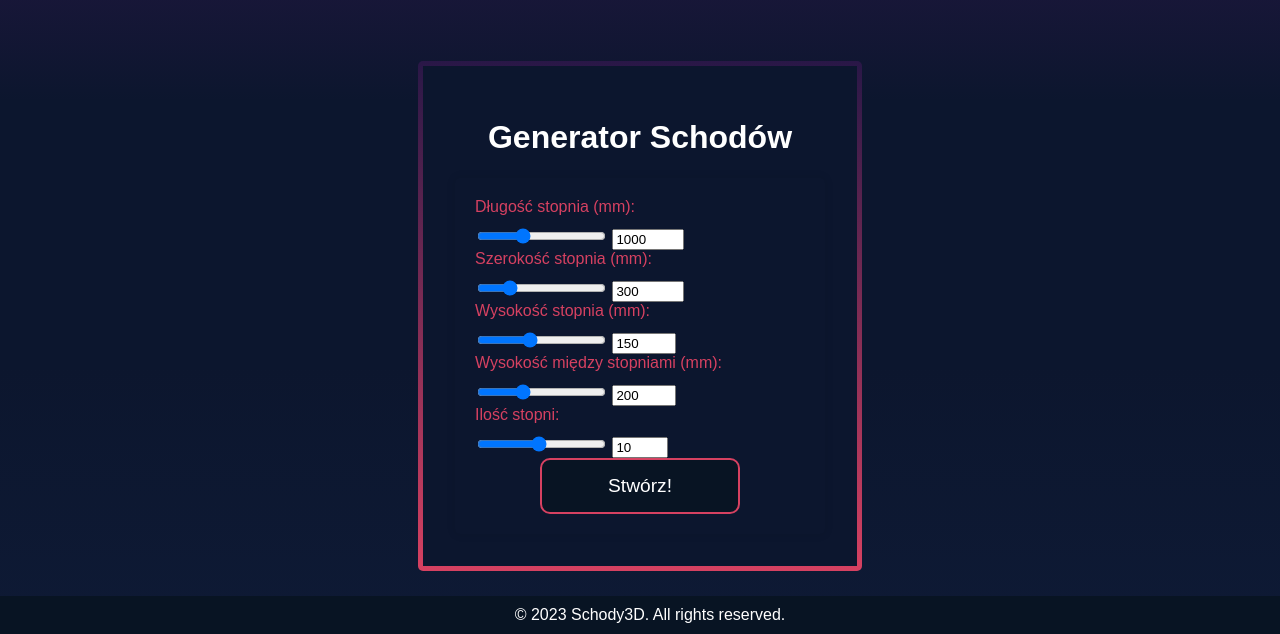
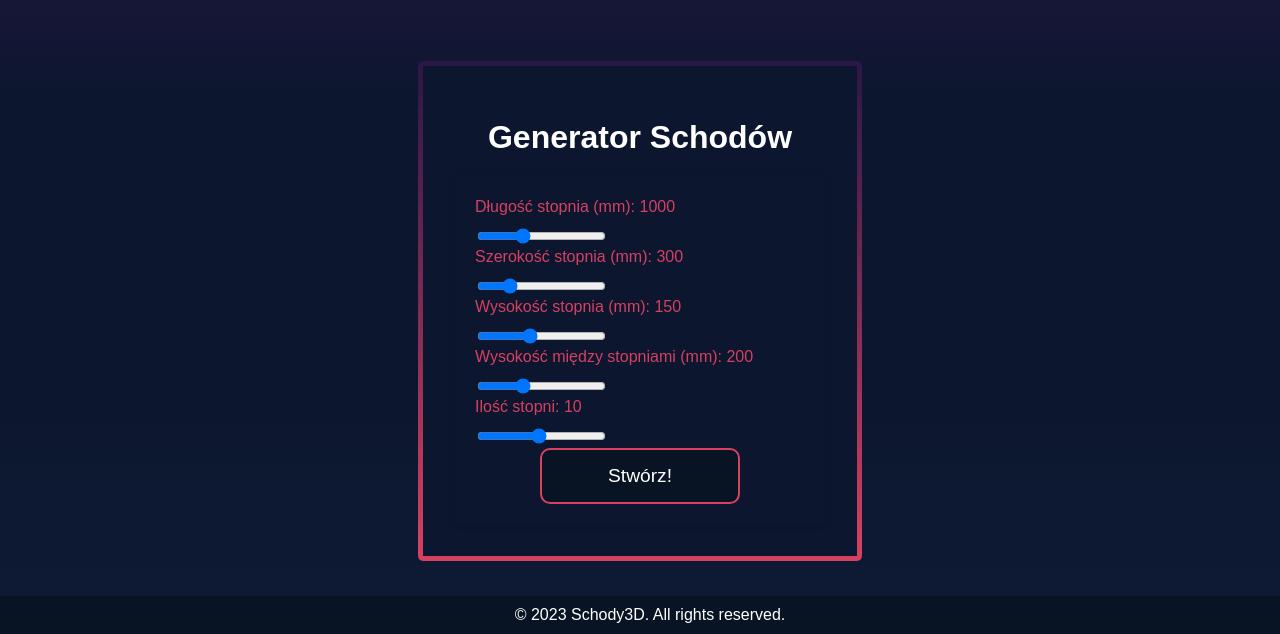
Before and after one commit to MagicznyFrank/Schody3D, a Flask app: page /views/create/ in a window 1280 px wide. Shown: the part 166-800 px from the top of the page. Run offline with Flask 3, Linux system fonts and the light colour scheme.

Commit message:
Working on slider

```diff
--- a/templates/create.html
+++ b/templates/create.html
@@ -5,54 +5,25 @@
     <div class="form-container-background">
         <h1>{% block title %}Generator Schodów{% endblock %}</h1>
         <form method="post" onsubmit="return validateForm()">
-            <div>
-                <label>Długość stopnia (mm):</label>
-                <input type="range" id="length-slider" name="Długość stopnia (mm)" min="500" max="2000" value="1000" step="10">
-                <input type="number" id="length-number" value="1000" min="500" max="2000" step="10">
-            </div>
-            <div>
-                <label>Szerokość stopnia (mm):</label>
-                <input type="range" id="width-slider" name="Szerokość stopnia (mm)" min="100" max="1000" value="300" step="10">
-                <input type="number" id="width-number" value="300" min="100" max="1000" step="10">
-            </div>
-            <div>
-                <label>Wysokość stopnia (mm):</label>
-                <input type="range" id="height-slider" name="Wysokość stopnia (mm)" min="50" max="300" value="150" step="5">
-                <input type="number" id="height-number" value="150" min="50" max="300" step="5">
-            </div>
-            <div>
-                <label>Wysokość między stopniami (mm):</label>
-                <input type="range" id="spacing-slider" name="Wysokość między stopniami (mm)" min="100" max="400" value="200" step="5">
-                <input type="number" id="spacing-number" value="200" min="100" max="400" step="5">
-            </div>
-            <div>
-                <label>Ilość stopni:</label>
-                <input type="range" id="steps-slider" name="Ilość stopni" min="1" max="20" value="10" step="1">
-                <input type="number" id="steps-number" value="10" min="1" max="20" step="1">
-            </div>
+            <label for="length-slider">Długość stopnia (mm): <span id="length-output">1000</span></label>
+            <input type="range" id="length-slider" name="Długość stopnia (mm)" min="500" max="2000" value="1000" step="10" oninput="updateOutput('length-output', this.value)">
+            <label for="width-slider">Szerokość stopnia (mm): <span id="width-output">300</span></label>
+            <input type="range" id="width-slider" name="Szerokość stopnia (mm)" min="100" max="1000" value="300" step="10" oninput="updateOutput('width-output', this.value)">
+            <label for="height-slider">Wysokość stopnia (mm): <span id="height-output">150</span></label>
+            <input type="range" id="height-slider" name="Wysokość stopnia (mm)" min="50" max="300" value="150" step="5" oninput="updateOutput('height-output', this.value)">
+            <label for="spacing-slider">Wysokość między stopniami (mm): <span id="spacing-output">200</span></label>
+            <input type="range" id="spacing-slider" name="Wysokość między stopniami (mm)" min="100" max="400" value="200" step="5" oninput="updateOutput('spacing-output', this.value)">
+            <label for="steps-slider">Ilość stopni: <span id="steps-output">10</span></label>
+            <input type="range" id="steps-slider" name="Ilość stopni" min="1" max="20" value="10" step="1" oninput="updateOutput('steps-output', this.value)">
             <button type="submit" id="submitButton">Stwórz!</button>
         </form>
     </div>
 </div>
+
 <script>
-    document.addEventListener('DOMContentLoaded', function () {
-        syncInputs('length-slider', 'length-number');
-        syncInputs('width-slider', 'width-number');
-        syncInputs('height-slider', 'height-number');
-        syncInputs('spacing-slider', 'spacing-number');
-        syncInputs('steps-slider', 'steps-number');
-    });
+    function updateOutput(id, value) {
+        document.getElementById(id).textContent = value;
+    }
 
-    function syncInputs(sliderId, numberId) {
-        var slider = document.getElementById(sliderId);
-        var numberInput = document.getElementById(numberId);
-
-        slider.oninput = function() {
-            numberInput.value = slider.value;
-        };
-        numberInput.oninput = function() {
-            slider.value = numberInput.value;
-        };
-    }
 </script>
 {% endblock %}
```
